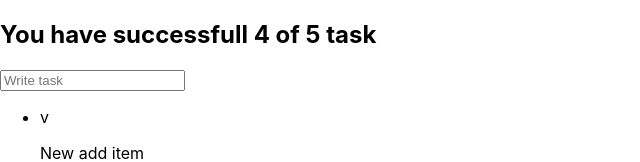
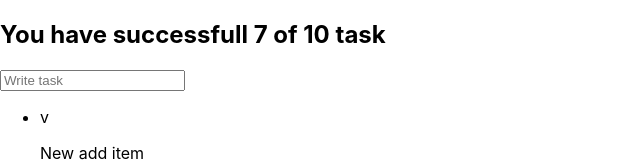
Before and after one commit to sebas19b/listWithReact, a React (Create React App) app: page / in a window 1280 px wide. Shown: the top 162 px of the page, without its empty margins (0-640 px from the left). Built offline with nearby package versions, Linux system fonts and the light colour scheme.

Commit message:
Se modifico la estructura del encabezado para hacerlo mas dinamico

```diff
--- a/src/TodoCounter.js
+++ b/src/TodoCounter.js
@@ -1,6 +1,6 @@
-function TodoCounter () {
+function TodoCounter ( {completed, total} ) {
     return (
-        <h2>You have successfull 4 of 5 task</h2>
+        <h2>You have successfull {completed} of {total} task</h2>
     )
 }
 
```
